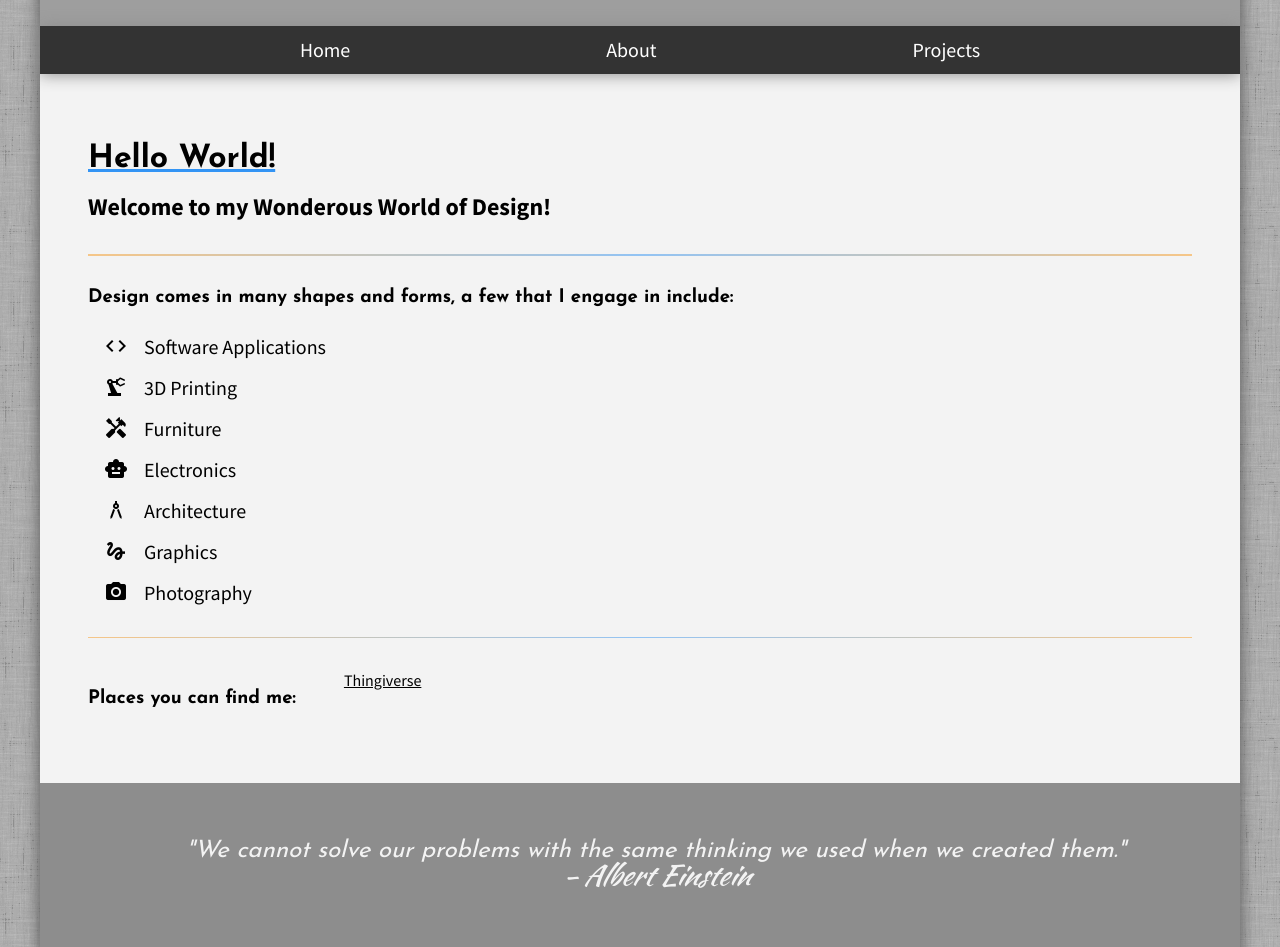
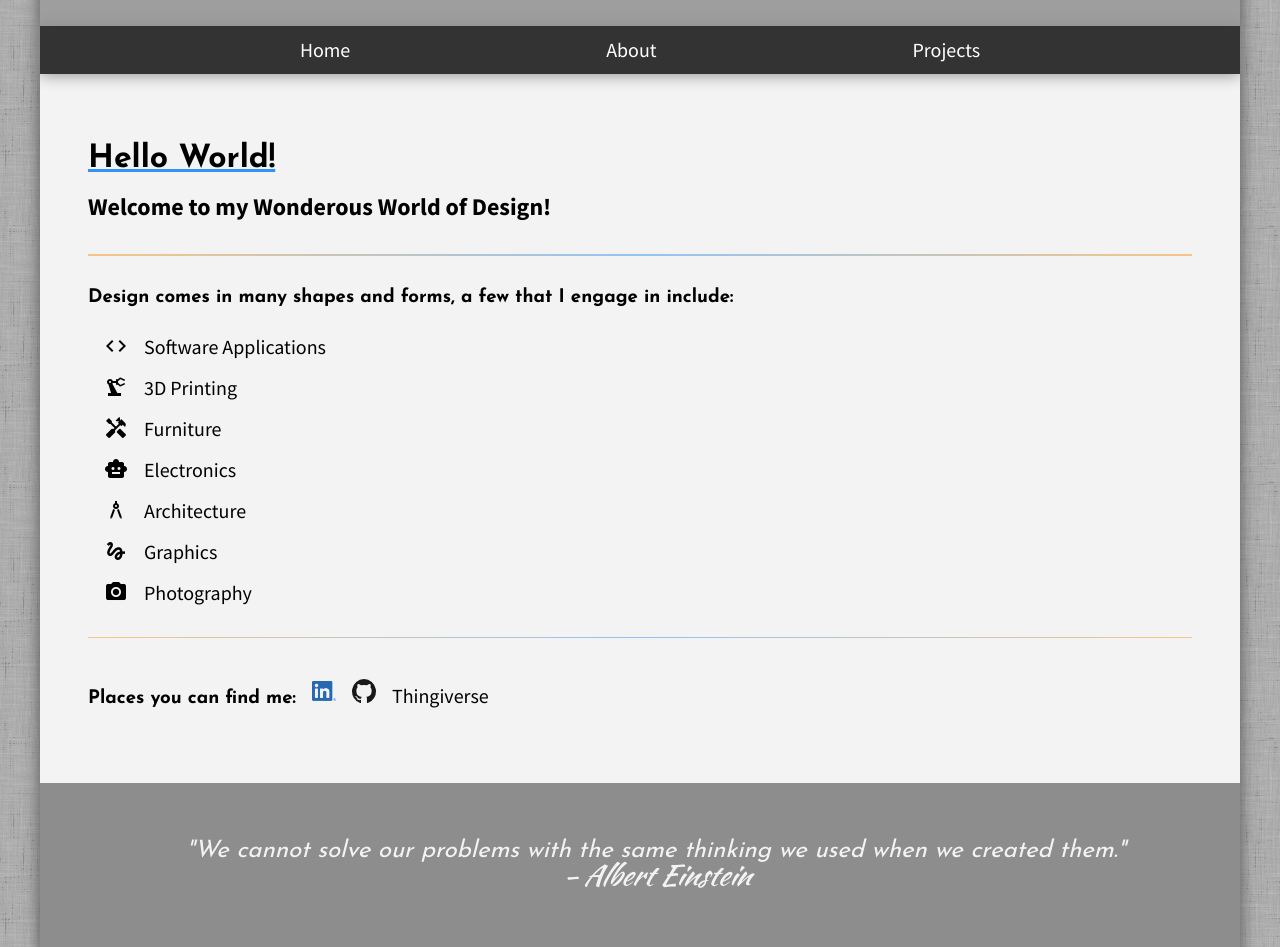
Before and after one commit to CFrez/frezfolio, a Jekyll site: the page built from index.md, in a window 1280 px wide and 1120 px high. Shown: the part 173-1120 px from the top of the window. Built offline with Jekyll 4.4.1, drawn with Linux system fonts in a browser that asks for light colours; grey boxes are pictures that could not be loaded.

Commit message:
fixed contact

```diff
--- a/_layouts/project.html
+++ b/_layouts/project.html
@@ -13,9 +13,8 @@ layout: default
 
 <p>{{ page.content }}</p>
 
-
 <div class="masonry-grid" markdown="1">
-    {% for image in site.data.animals %}
+    {% for image in site.data.images[page.name] %}
         <figure class="grid-item">
             <img src="{{ page.imageurl }}{{ image.src }}.png" alt="{{ image.alt }}">
             <figcaption>{{ image.alt }}</figcaption>
--- a/_sass/body.scss
+++ b/_sass/body.scss
@@ -62,8 +62,16 @@ p {
 .contact-me {
     display: flex;
     gap: 1rem;
+    align-items: baseline;
     a {
         color: $color-text;
+        font-size: 1.25rem;
+        text-decoration: none;
+        img {
+            width: 1.5rem;
+            height: 1.5rem;
+            object-fit: contain;
+        }
     }
 }
 
--- a/index.md
+++ b/index.md
@@ -36,10 +36,10 @@ it is truly a work of art to be admired.
 <div class="contact-me">
     <h3>Places you can find me:</h3>
     <a href="https://www.linkedin.com/in/cfrezynski/">
-        <i class="linkedin icon"></i>
+        <img src="/assets/images/linkedin.png">
     </a>
     <a href="https://github.com/RedFrez/">
-        <i class="github icon"></i>
+        <img src="/assets/images/github.svg">
     </a>
     <a href="https://www.thingiverse.com/redfrez/designs">
         Thingiverse
```
Also changed, not shown: projects.md (+2 -2 lines), assets/images/github.svg (added), assets/images/linkedin.png (added).
